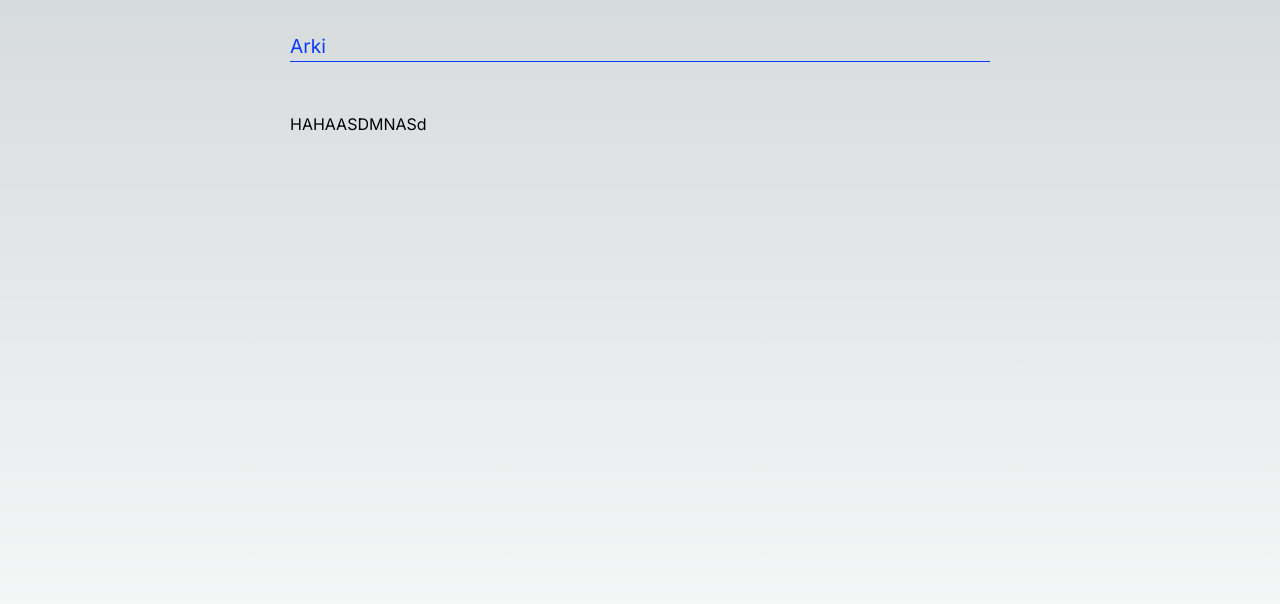
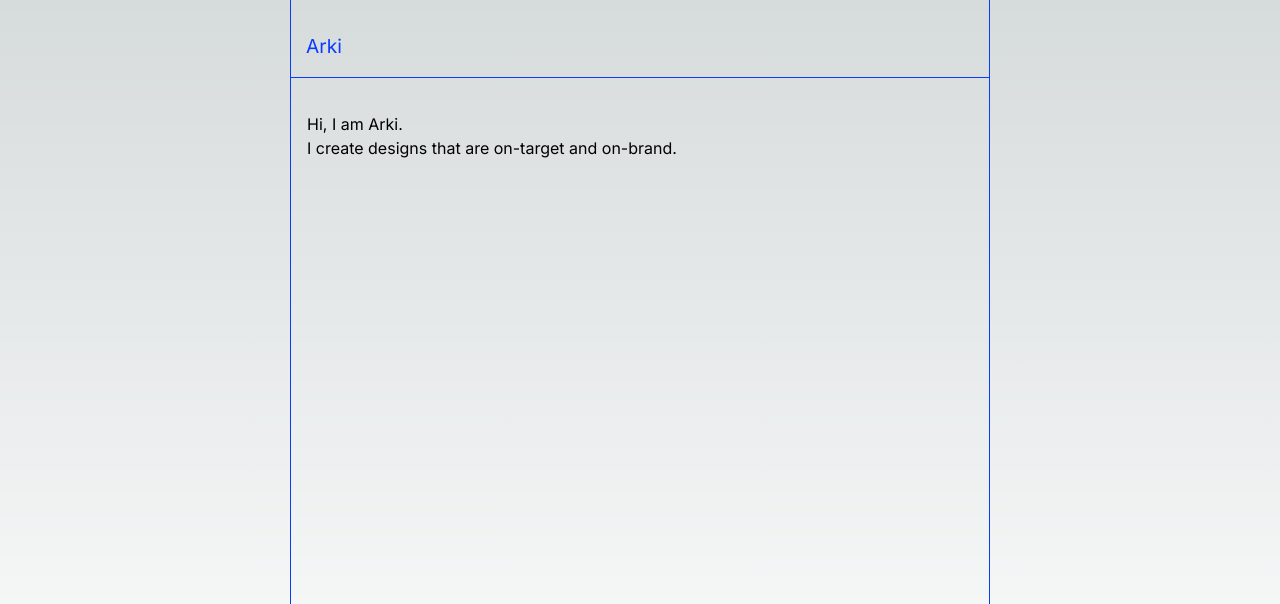
Before and after one commit to ark1tech/Portfolio, a Next.js app: page / in a window 1280 px wide. Shown: the top 604 px of the page. Built offline with nearby package versions, Linux system fonts and the light colour scheme.

Commit message:
fix: change title, navbar, hero

```diff
--- a/src/app/globals.css
+++ b/src/app/globals.css
@@ -40,6 +40,7 @@ nav, main {
   max-width: var(--content-width);
   margin-left: auto;
   margin-right: auto;
+  padding: 1rem 1rem 1rem 1rem;
 }
 
 /* 2xl */
--- a/src/app/layout.js
+++ b/src/app/layout.js
@@ -5,8 +5,8 @@ import NavBar from "./nav.jsx";
 const inter = Inter({ subsets: ["latin"] });
 
 export const metadata = {
-  title: "Create Next App",
-  description: "Generated by create next app",
+  title: "ark1tech",
+  description: "Portfolio of Arki Mañago",
 };
 
 export default function RootLayout({ children }) {
--- a/src/app/page.js
+++ b/src/app/page.js
@@ -2,9 +2,12 @@
 
 export default function Home() {
   return (
-    <main className="min-h-[100svh] pt-[7rem] w-full">
+    <main className="min-h-[100svh] pt-[7rem] w-full border-x border-main">
       <div className="w-full">
-        HAHAASDMNASd
+        Hi, I am Arki.
+      </div>
+      <div className="w-full">
+        I create designs that are on-target and on-brand.
       </div>
     </main>
   );
```
